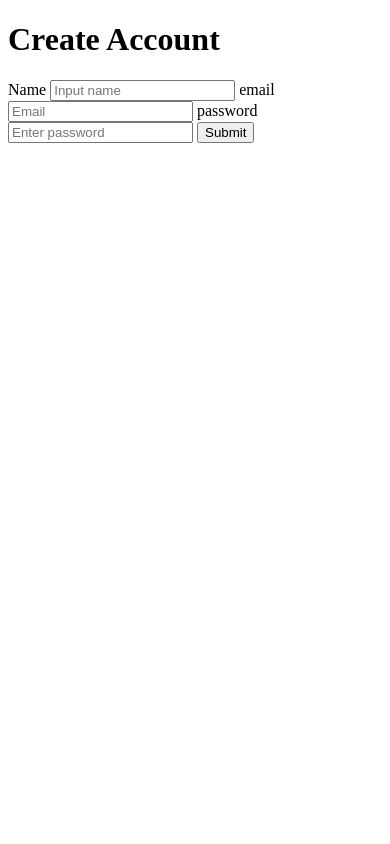
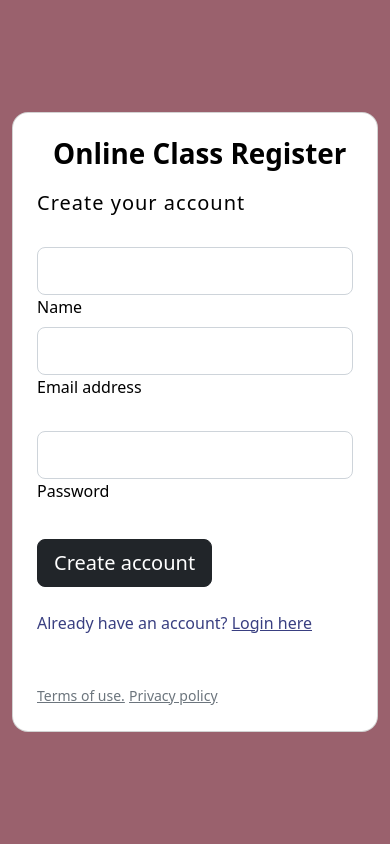
Before and after one commit to munyuawilson/onlineregister, a Flask app: page /create in a window 390 px wide. Run offline with Flask 3, Linux system fonts and the light colour scheme.

Commit message:
First commit

```diff
--- a/auth.py
+++ b/auth.py
@@ -1,14 +1,12 @@
-from flask import Flask,request, render_template,redirect,flash
-from flask_login import login_user, logout_user, current_user, login_required
+from flask import Flask,request, render_template,redirect,flash,url_for
+from flask_login import login_user, logout_user, login_required
 import time
-from main import app
-from model import User,db
-with app.app_context():
-            db.create_all()
+from main import *
+from model import *
+
 
 
 @app.route("/",methods=["POST","GET"])
-
 def login():
     if request.method== 'POST':
 
@@ -16,14 +14,16 @@ def login():
         password=request.form.get('password')
 
 
-
-        query_= db.session.execute(db.select(User).filter_by(email=email)).all()
+        #query_=User.query.filter_by(email=email).all()
+        '''query_= db.session.execute(db.query(User).filter_by(email=email)).all()
 
         if not query_:
-            flash('You do not have an account!')
+            flash('You do not have an account!')'''
+        print(email,password)
         query_ = db.session.execute(db.select(User).filter_by(email=email)).scalar_one()
         if email == query_.email:
             if password==query_.password:
+                #login_user(query_,remember=True)
                 flash('You were successfully logged in')
 
                 return redirect('/dashboard')
@@ -41,16 +41,17 @@ def create_acc():
         name=request.form.get('name')
         email=request.form.get('email')
         password=request.form.get('password')
-        query_= db.session.execute(db.select(User).filter_by(email=email)).scalar_one()
+        #query_= db.session.execute(db.Query(User).filter_by(email=email)).scalar_one()
 
-        if email == query_.email:
-                flash('User already there!!')
+        '''if query_:
+                flash('User already there!!')'''
 
         new_user=User(name=name, email=email,password=password)
 
-
+        #query_= db.session.execute(db.Query(User).filter_by(email=email)).scalar_one()
         db.session.add(new_user)
         db.session.commit()
+        #login_user(query_,remember=True)
         flash('Account created Succefully!!')
         return redirect('/dashboard')
 
--- a/entry.csv
+++ b/entry.csv
@@ -4,3 +4,7 @@
 0,egt,dfhu,15/02/2023 09:25
 ,name,reg_no,date
 0,wilson,p100,15/02/2023 09:25
+,name,reg_no,date
+0,Wilson,123456,19/02/2023 13:02
+,name,reg_no,date
+0,,,19/02/2023 13:02
--- a/main.py
+++ b/main.py
@@ -1,9 +1,21 @@
 from flask import Flask,request, render_template
+from flask_login import LoginManager
+
+
+
+
 
 app = Flask(__name__)
 app.secret_key = b'_5#y2L"F4Q8z\n\xec]/'
 from auth import *
 from views import *
+from model import User
+login=LoginManager()
+login.init_app(app)
+
+@login.user_loader
+def load_user(id):
+    return db.session.execute(User).query.get(int(id))
 
 
 
--- a/model.py
+++ b/model.py
@@ -1,4 +1,5 @@
 from flask_sqlalchemy import SQLAlchemy
+
 from main import app
 
 db=SQLAlchemy()
--- a/templates/Create_acc.html
+++ b/templates/Create_acc.html
@@ -4,34 +4,72 @@
   <meta charset="UTF-8">
   <meta http-equiv="X-UA-Compatible" content="IE=edge">
   <meta name="viewport" content="width=device-width, initial-scale=1.0">
-    <title>Create Account</title>
+  <link rel="stylesheet" href="https://cdn.jsdelivr.net/npm/bootstrap@5.2.3/dist/css/bootstrap.min.css">
+  <title>Online Register</title>
 </head>
 <body>
-    <h1>
-        Create Account
-    </h1>
+  <section class="vh-100" style="background-color: #9A616D;">
+    <div class="container py-5 h-100">
+      <div class="row d-flex justify-content-center align-items-center h-100">
+        <div class="col col-xl-10">
+          <div class="card" style="border-radius: 1rem;">
+            <div class="row g-0">
+              <div class="col-md-6 col-lg-5 d-none d-md-block">
+                <img src="https://mdbcdn.b-cdn.net/img/Photos/new-templates/bootstrap-login-form/img1.webp"
+                  alt="login form" class="img-fluid" style="border-radius: 1rem 0 0 1rem;" />
+              </div>
+              <div class="col-md-6 col-lg-7 d-flex align-items-center">
+                <div class="card-body p-4 p-lg-5 text-black">
+
+                  <form method="post">
                     <div>{% with messages = get_flashed_messages() %}
                       {% if messages %}
                         <ul class=flashes>
                         {% for message in messages %}
-           <p style="color:white;background-color:red;">{{ message }}</p>
+                         <p style="color:red">{{ message }}</p>
                         {% endfor %}
                         </ul>
                       {% endif %}
                     {% endwith %}</div>
-<div>
-    <form method="post">
-        <label for="name">Name</label>
-        <input type="text" name='name' placeholder="Input name">
-        <label for="email">email</label>
-        <input type="email" name='email' placeholder="Email">
-        <label for ='password'>password</label>
-        <input type="password" placeholder="Enter password" name='password'>
-        <input type="submit">
 
-    </form>
+                    <div class="d-flex align-items-center mb-3 pb-1">
+                      <i class="fas fa-cubes fa-2x me-3" style="color: #ff6219;"></i>
+                      <span class="h1 fw-bold mb-0">Online Class Register</span>
                     </div>
 
+                    <h5 class="fw-normal mb-3 pb-3" style="letter-spacing: 1px;">Create your account</h5>
+                    <div class="form-outline mb-6">
+                        <input type="password" id="form2Example27" class="form-control form-control-lg" name="name"/>
+                        <label class="form-label" for="form2Example27">Name</label>
+                      </div>
+                    <div class="form-outline mb-4">
+                      <input type="email" id="form2Example17" class="form-control form-control-lg" name="email" />
+                      <label class="form-label" for="form2Example17">Email address</label>
+                    </div>
+
+                    <div class="form-outline mb-4">
+                      <input type="password" id="form2Example27" class="form-control form-control-lg" name="password"/>
+                      <label class="form-label" for="form2Example27">Password</label>
+                    </div>
+
+                    <div class="pt-1 mb-4">
+                      <button class="btn btn-dark btn-lg btn-block" type="submit">Create account</button>
+                    </div>
+                    <p class="mb-5 pb-lg-2" style="color: #393f81;">Already have an account? <a href="{{url_for('login')}}"
+                        style="color: #393f81;">Login here</a></p>
+                    <a href="#!" class="small text-muted">Terms of use.</a>
+                    <a href="#!" class="small text-muted">Privacy policy</a>
+                  </form>
+
+                </div>
+              </div>
+            </div>
+          </div>
+        </div>
+      </div>
+    </div>
+  </section>
+  <script src="https://cdn.jsdelivr.net/npm/bootstrap@5.2.3/dist/js/bootstrap.bundle.min.js" integrity="sha384-kenU1KFdBIe4zVF0s0G1M5b4hcpxyD9F7jL+jjXkk+Q2h455rYXK/7HAuoJl+0I4"></script>
 
 </body>
 </html>
--- a/templates/dashboard.html
+++ b/templates/dashboard.html
@@ -45,6 +45,9 @@
         </p>
         {%endif%}
       </div>
+      <div>
+       <a href="{{ url_for('download') }}">file</a>
+      </div>
 
 
 </body>
```
Also changed, not shown: templates/Create_accold.html (added, +37 -0 lines), templates/login.html (+51 -12 lines), templates/loginold.html (added, +36 -0 lines), views.py (+16 -10 lines), instance/register.db, 3 other files. Lines whose indentation alone changed are shown as unchanged.
